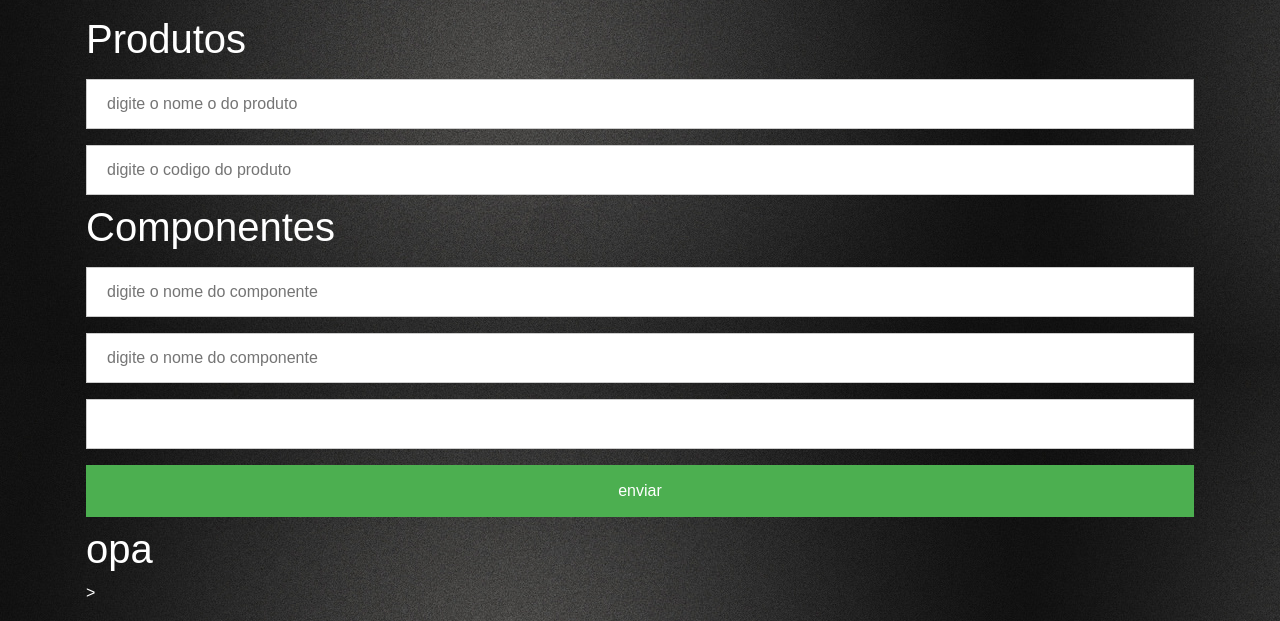
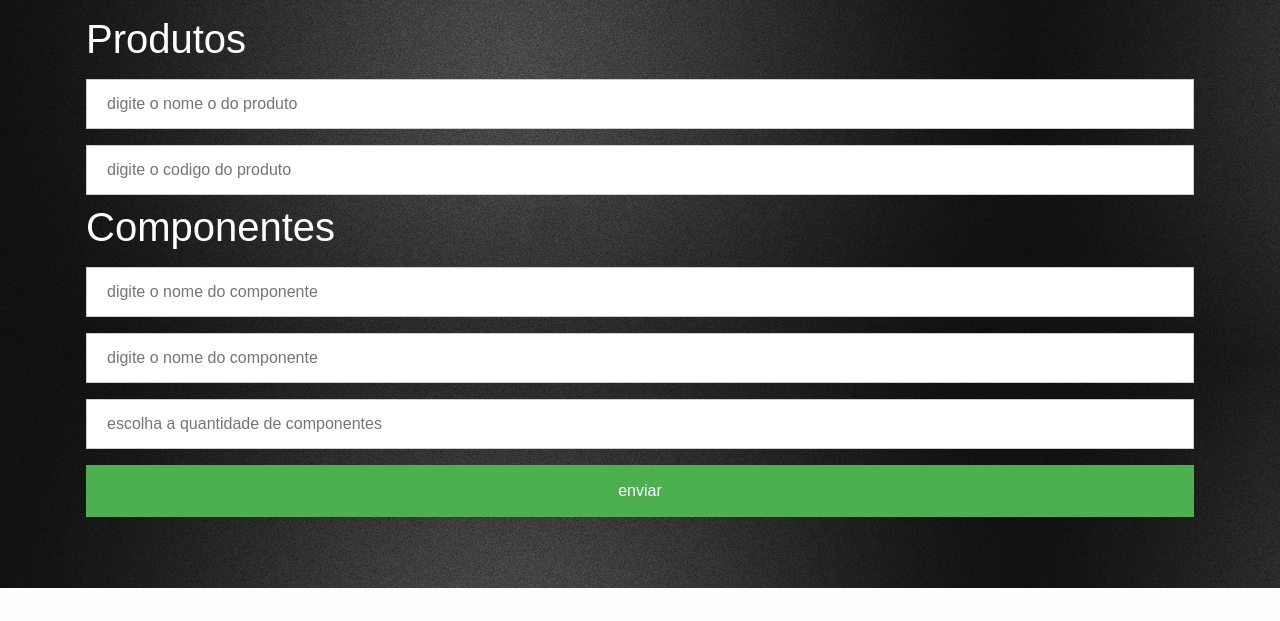
Before and after one commit to Wolaci/logisticapratica, a PHP site: page /php/compoe.php in a window 1280 px wide. Shown: the part 212-833 px from the top of the page. After the commit the page ends 800 px from the top, so only its background shows below. Run offline with PHP 8.4, Linux system fonts and the light colour scheme.

Commit message:
excluindo página de erro

```diff
--- a/php/compoe.php
+++ b/php/compoe.php
@@ -86,9 +86,9 @@ span.psw {
 	<h1>Componentes</h1>
 	<input type="text" name="comp" placeholder="digite o nome do componente ">
 	<input type="text" name="comp_cod" placeholder="digite o nome do componente">
-    <input type="text" name="quant_comp">
+    <input type="text" name="quant_comp" placeholder="escolha a quantidade de componentes">
 	<button class="submit">enviar</button>
-    <h1>opa</h1>>
+
 	</div>
 	</form>
 </body>
```
